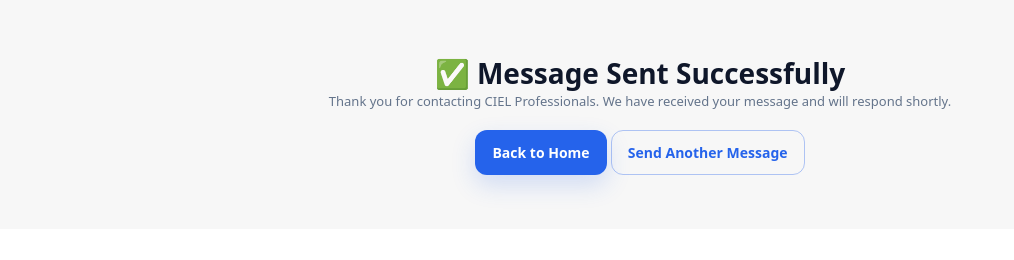
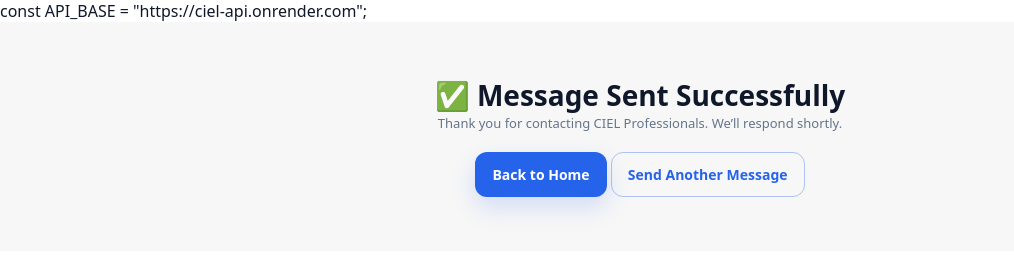
Before and after one commit to JudeIke123/ciel-professionals, a plain HTML site: page thank-you.html in a window 1280 px wide. Shown: the whole page, without its empty margins (0-1014 px from the left). Drawn offline with Linux system fonts and the light colour scheme.

Commit message:
Add files via upload

```diff
--- a/thank-you.html
+++ b/thank-you.html
@@ -1,6 +1,8 @@
 <!DOCTYPE html>
 <html lang="en">
 <head>
+  const API_BASE = "https://ciel-api.onrender.com";
+
   <meta charset="UTF-8" />
   <meta name="viewport" content="width=device-width, initial-scale=1.0" />
   <title>Thank You | CIEL Professionals</title>
@@ -8,14 +10,10 @@
 </head>
 
 <body>
-
-  <section class="cp-section cp-section--soft">
+ <section class="cp-section cp-section--soft">
     <div class="cp-container" style="text-align:center;">
       <h1 class="cp-title">✅ Message Sent Successfully</h1>
-      <p class="muted">
-        Thank you for contacting CIEL Professionals.
-        We have received your message and will respond shortly.
-      </p>
+      <p class="muted">Thank you for contacting CIEL Professionals. We’ll respond shortly.</p>
 
       <div style="margin-top:20px;">
         <a class="btn" href="index.html">Back to Home</a>
@@ -24,5 +22,8 @@
     </div>
   </section>
 
+
+
+
 </body>
 </html>
```
